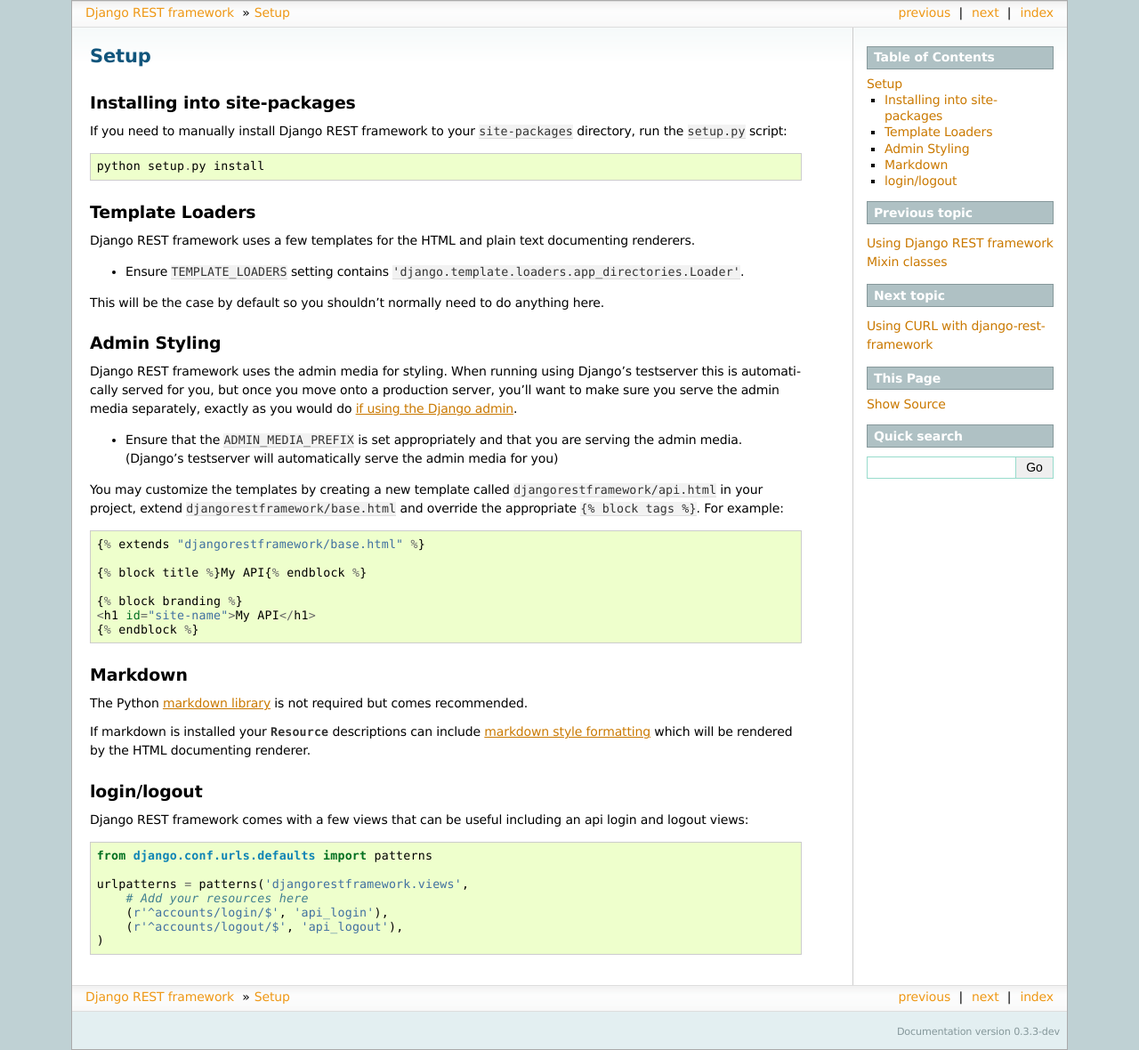
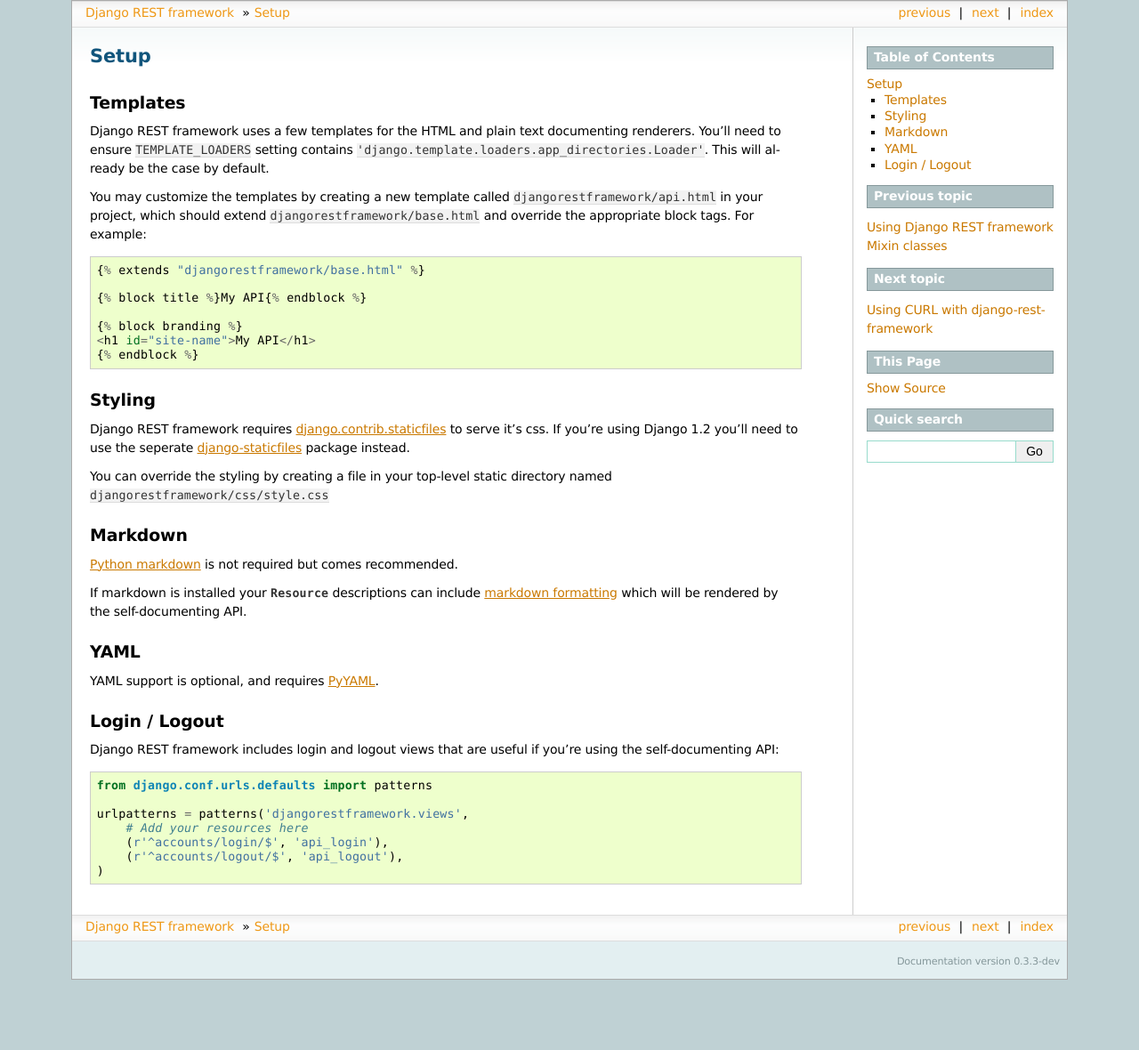
Before and after one commit to HoneyRole/Django-Admin, a Sphinx documentation site: the page built from docs/howto/setup.rst, in a window 1280 px wide. Shown: the whole page at 89% size. Built offline with Sphinx 7.4.7, drawn with Linux system fonts in a browser that asks for light colours; after the commit the page ends 1101 px from its top, so only the background shows below that.

Commit message:
Update docs

```diff
--- a/docs/howto/setup.rst
+++ b/docs/howto/setup.rst
@@ -3,35 +3,18 @@
 Setup
 =====
 
-Installing into site-packages
------------------------------
+Templates
+---------
 
-If you need to manually install Django REST framework to your ``site-packages`` directory, run the ``setup.py`` script::
+Django REST framework uses a few templates for the HTML and plain text
+documenting renderers.  You'll need to ensure ``TEMPLATE_LOADERS`` setting
+contains ``'django.template.loaders.app_directories.Loader'``.
+This will already be the case by default.
 
-    python setup.py install
-
-Template Loaders
-----------------
-
-Django REST framework uses a few templates for the HTML and plain text documenting renderers.
-
-* Ensure ``TEMPLATE_LOADERS`` setting contains ``'django.template.loaders.app_directories.Loader'``.
-
-This will be the case by default so you shouldn't normally need to do anything here.
-
-Admin Styling
--------------
-
-Django REST framework uses the admin media for styling.  When running using Django's testserver this is automatically served for you,
-but once you move onto a production server, you'll want to make sure you serve the admin media separately, exactly as you would do
-`if using the Django admin <https://docs.djangoproject.com/en/dev/howto/deployment/modpython/#serving-the-admin-files>`_.
-
-* Ensure that the ``ADMIN_MEDIA_PREFIX`` is set appropriately and that you are serving the admin media.
-  (Django's testserver will automatically serve the admin media for you)
-
-You may customize the templates by creating a new template called ``djangorestframework/api.html``
-in your project, extend ``djangorestframework/base.html`` and override the
-appropriate ``{% block tags %}``. For example::
+You may customize the templates by creating a new template called
+``djangorestframework/api.html`` in your project, which should extend
+``djangorestframework/base.html`` and override the appropriate
+block tags. For example::
 
     {% extends "djangorestframework/base.html" %}
 
@@ -42,19 +25,36 @@ appropriate ``{% block tags %}``. For example::
     {% endblock %}
 
 
+Styling
+-------
+
+Django REST framework requires `django.contrib.staticfiles`_ to serve it's css.
+If you're using Django 1.2 you'll need to use the seperate
+`django-staticfiles`_ package instead.
+
+You can override the styling by creating a file in your top-level static
+directory named ``djangorestframework/css/style.css``
+
+
 Markdown
 --------
 
-The Python `markdown library <http://www.freewisdom.org/projects/python-markdown/>`_ is not required but comes recommended.
+`Python markdown`_ is not required but comes recommended.
 
-If markdown is installed your :class:`.Resource` descriptions can include `markdown style formatting
-<http://daringfireball.net/projects/markdown/syntax>`_ which will be rendered by the HTML documenting renderer.
+If markdown is installed your :class:`.Resource` descriptions can include
+`markdown formatting`_ which will be rendered by the self-documenting API.
 
-login/logout
----------------------------------
+YAML
+----
 
-Django REST framework comes with a few views that can be useful including an api
-login and logout views::
+YAML support is optional, and requires `PyYAML`_.
+
+
+Login / Logout
+--------------
+
+Django REST framework includes login and logout views that are useful if
+you're using the self-documenting API::
 
     from django.conf.urls.defaults import patterns
 
@@ -63,3 +63,10 @@ login and logout views::
         (r'^accounts/login/$', 'api_login'),
         (r'^accounts/logout/$', 'api_logout'),
     )
+
+.. _django.contrib.staticfiles: https://docs.djangoproject.com/en/dev/ref/contrib/staticfiles/
+.. _django-staticfiles: http://pypi.python.org/pypi/django-staticfiles/
+.. _URLObject: http://pypi.python.org/pypi/URLObject/
+.. _Python markdown: http://www.freewisdom.org/projects/python-markdown/
+.. _markdown formatting: http://daringfireball.net/projects/markdown/syntax
+.. _PyYAML: http://pypi.python.org/pypi/PyYAML
```
Also changed, not shown: docs/index.rst (+11 -4 lines).
